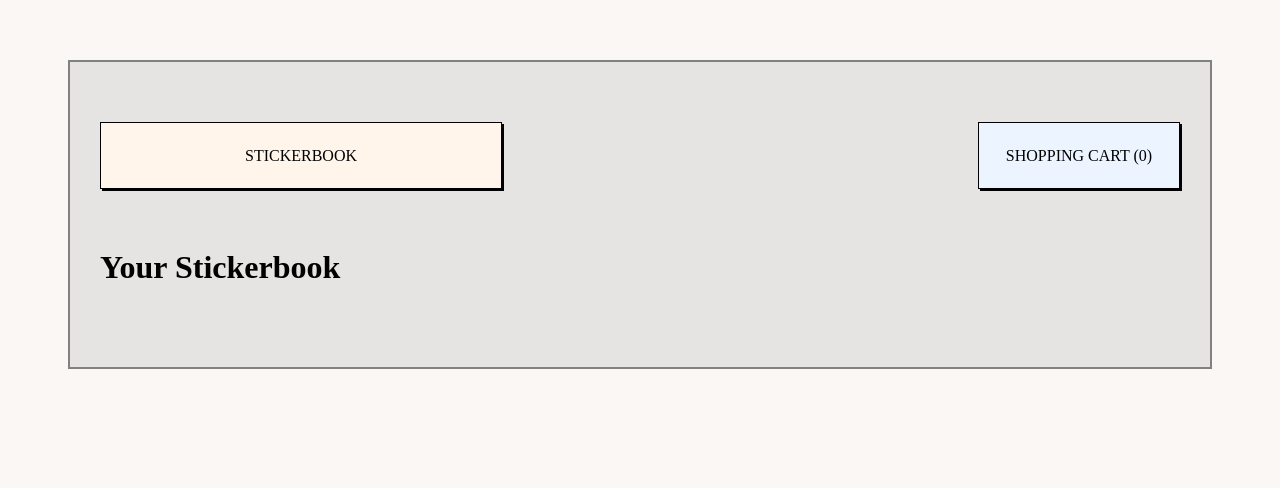
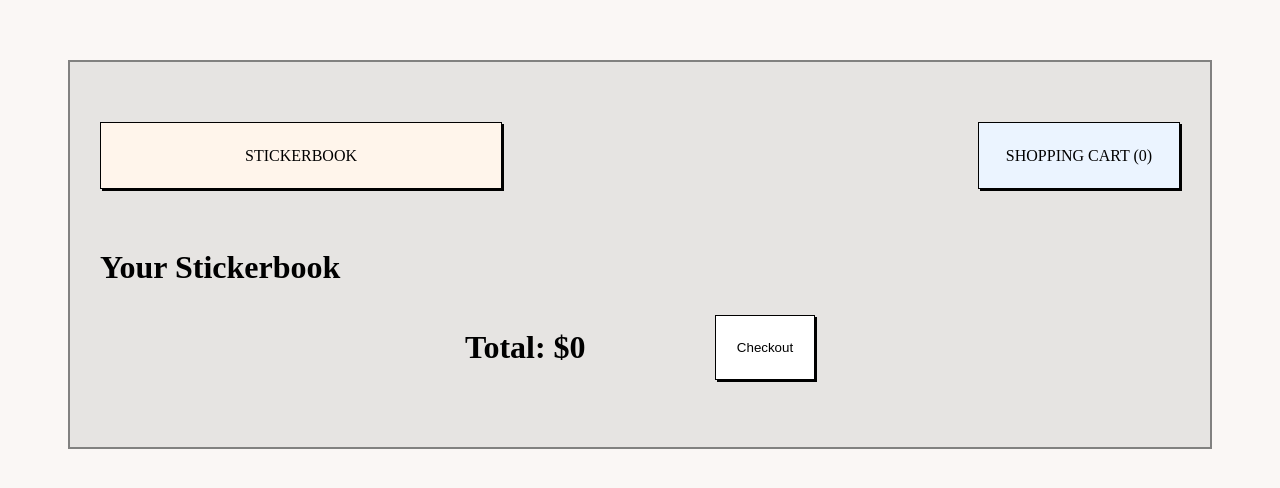
Before and after one commit to alexisraya/idm364-aar335, a SvelteKit app in the folder stickerbook/: page /cart in a window 1280 px wide. Shown: the top 488 px of the page. Built offline with nearby package versions, Linux system fonts and the light colour scheme.

Commit message:
cart functionality

```diff
--- a/stickerbook/src/app.d.ts
+++ b/stickerbook/src/app.d.ts
@@ -18,4 +18,6 @@ declare class Product {
 declare class CartItem {
 	id: string
 	quantity: number
+	price: number
+	image: string
 }
--- /dev/null
+++ b/stickerbook/src/lib/CartCard.svelte
@@ -0,0 +1,67 @@
+<script>
+	import { getItem } from "../stores/cartStore";
+	import QuantityBar from "./QuantityBar.svelte";
+
+    export let id;
+
+    const item = getItem(id);
+    console.log(item)
+    const name = item.id;
+    const imageSrc = item.image;
+    const price = item.price;
+</script>
+
+<div class="cart-card-container">
+    <div class="image-container">
+        <img alt="{name} Sticker" src={imageSrc} class="item-image"/>
+    </div>
+    <div class="item-description-container">
+        <h3 class="item-name">{name}</h3>
+        <div class="item-price-container">
+            <h4>${price}</h4>
+            <QuantityBar id={name} />
+        </div>
+    </div>
+</div>
+<style>
+    h4{
+        margin: 5px 0;
+    }
+    .cart-card-container{
+        display: flex;
+        flex-direction: row;
+        justify-content: space-between;
+        align-items: center;
+        max-width: 450px;
+        column-gap: 50px;
+    }
+    .image-container{
+        display: flex;
+        flex-direction: column;
+    }
+    .item-price-container{
+        display: flex;
+        flex-direction: column;
+        justify-content: space-between;
+    }
+    .item-image{
+        width: 150px;
+        height: 150px;
+    }
+
+    @media screen and (max-width: 675px) {
+        .cart-card-container{
+            flex-direction: column;
+            justify-content: center;
+        }
+
+        .item-price-container{
+            flex-direction: row;
+            column-gap: 20px;
+        }
+
+        .item-name{
+            text-align: center;
+        }
+    }
+</style>
--- a/stickerbook/src/lib/Nav.svelte
+++ b/stickerbook/src/lib/Nav.svelte
@@ -1,27 +1,33 @@
 <script>
-	import { getCartCount } from "../stores/cartStore";
+	import { goto } from "$app/navigation";
+	import { cartCount } from "../stores/cartStore";
 
     let screenWidth;
     let smallThird = 40;
     let bigThird = 40;
-    $: cartCount = getCartCount(); //TODO bug not dynamically updating
 
     $: {
-        // TODO: make this dynamic
-        screenWidth = 800; // recieving window is not defined
+        screenWidth = 800;
         smallThird = (screenWidth - 200)/3;
         bigThird = screenWidth - (smallThird*2);
+    }
+
+    const goHome = () => {
+        goto("/");
+    }
+    const goCart = () => {
+        goto("/cart");
     }
 
 </script>
 
 <nav>
     <!-- <button class="button menu" style="width: {smallThird}px">MENU</button> -->
-    <div class="button title" style="width: {bigThird}px">
+    <div class="button title" style="width: {bigThird}px" on:click={goHome} on:keydown={goHome}>
         <a href="/">STICKERBOOK</a>
     </div>
-    <div class="button cart" style="width: {smallThird}px">
-        <a href="/cart">SHOPPING CART ({cartCount})</a>
+    <div class="button cart" style="width: {smallThird}px" on:click={goCart} on:keydown={goCart}>
+        <a href="/cart">SHOPPING CART ({$cartCount})</a>
     </div>
 </nav>
 
--- /dev/null
+++ b/stickerbook/src/lib/QuantityBar.svelte
@@ -0,0 +1,67 @@
+<script>
+	import { addToCart, deleteFromCart, getItem, removeFromCart } from "../stores/cartStore";
+    import trashCan from "$lib/assets/trashCan.svg"
+
+    export let id;
+    const item = getItem(id);
+    let quantity = item.quantity;
+    const trashIcon = trashCan;
+
+    const increaseItem = () => {
+        addToCart(item);
+        quantity = item.quantity
+    }
+    const decreaseItem = () => {
+        removeFromCart(item.id);
+        quantity = item.quantity
+    }
+    const deleteItem = () => {
+        deleteFromCart(item.id);
+    }
+</script>
+
+<div class="container">
+    {#if quantity == 1}
+    <button class="button minus" on:click={deleteItem}>
+        <img src={trashIcon} alt="trash"/>
+    </button>
+    {:else}
+    <button class="button minus" on:click={decreaseItem}>-</button>
+    {/if}
+    <p>{quantity}</p>
+    <button class="button plus" on:click={increaseItem}>+</button>
+</div>
+
+<style>
+    .container{
+        display: flex;
+        flex-direction: row;
+        justify-content: space-between;
+        align-items: center;
+        width: 100px;
+    }
+    .button{
+        color: black;
+        display: flex;
+        height: 25px;
+        width: 25px;
+        border: 1px solid black;
+        text-align: center;
+        align-items: center;
+        justify-content: center;
+        box-shadow: 2px 2px black;
+        cursor: pointer;
+    }
+
+    .button:active{
+        box-shadow: none;
+    }
+
+    .minus{
+        background-color: #FFEBEB;
+    }
+
+    .plus{
+        background-color: #F6FFEB;
+    }
+</style>
--- a/stickerbook/src/routes/cart/+page.svelte
+++ b/stickerbook/src/routes/cart/+page.svelte
@@ -1,12 +1,59 @@
 <script lang="ts">
-	import { getCartStore } from "../../stores/cartStore";
+	import CartCard from "$lib/CartCard.svelte";
+    import { getCartStore, cartTotal } from "../../stores/cartStore";
 
-    const cart = getCartStore();
+    let cart = getCartStore();
+
+    $: {
+        cart = getCartStore();
+    }
+
 </script>
 
 <h1>Your Stickerbook</h1>
-{#each cart as item}
-    <div>
-        <h3>{item.id}</h3>
+<div class="card-container">
+    {#each cart as item}
+        <CartCard id={item.id} />
+        <hr style="width:50%;text-align:center;">
+    {/each}
+    <div class="checkout-container">
+        <h1>Total: ${$cartTotal}</h1>
+        <button class="checkout-button">Checkout</button>
     </div>
-{/each}
+</div>
+
+<style>
+    .card-container{
+        display: flex;
+        flex-direction: column;
+        align-items: center;
+        justify-content: center;
+        row-gap: 50px;
+    }
+
+    .checkout-container{
+        display: flex;
+        justify-content: space-between;
+        align-items: center;
+        width: 100%;
+        max-width: 350px;
+    }
+
+    .checkout-button{
+        color: black;
+        background-color: white;
+        display: flex;
+        height: 65px;
+        border: 1px solid black;
+        text-align: center;
+        align-items: center;
+        justify-content: center;
+        box-shadow: 2px 2px black;
+        cursor: pointer;
+        width: 100px;
+    }
+
+    .button:active{
+        box-shadow: none;
+    }
+</style>
--- a/stickerbook/src/stores/cartStore.ts
+++ b/stickerbook/src/stores/cartStore.ts
@@ -2,18 +2,86 @@ import { writable, get } from "svelte/store";
 
 // [ {id: "1", quanity: 5}, {id: "2", quanity: 3}]
 export const cartStore = writable<CartItem[]>([]);
+export const cartCount = writable(0);
+export const cartTotal = writable(0);
 
 export const getCartStore = () => {
-    return(get(cartStore));
+    let arr: CartItem[] = [];
+    cartStore.subscribe(result => {
+        arr = result
+    })
+    return arr;
 }
 
 export const getCartCount = () => {
-    return(get(cartStore).length)
+    let count = 0;
+    const items = get(cartStore);
+    console.log(items)
+    items.forEach(function(item) {
+        count += item.quantity;
+    });
+    cartCount.set(count)
 }
 
-export const addToCart = (id: string) => {
+export const getCartTotal = () => {
+    let total = 0.00;
     const items = get(cartStore);
+    console.log(items)
+    items.forEach(function(item) {
+        total += item.quantity*item.price;
+    });
+    total = total.toFixed(2);
+    cartTotal.set(total)
+}
+
+export const addToCart = (stickerItem: {id: string, price:number, image: string}) => {
+    const items = get(cartStore);
+    const id = stickerItem.id
     cartStore.update(() => {
-        return [ ...items, { id: id, quantity: 1} ]
+        const index = items.findIndex((i) => i.id == id);
+        if (index == -1) {
+            items.push({id: id, quantity: 1, price: stickerItem.price, image: stickerItem.image})
+        } else {
+            const quantity = items[index].quantity +1;
+            items[index]. quantity = quantity;
+        }
+        getCartCount();
+        getCartTotal();
+        return items;
     });
 }
+
+export const removeFromCart = (id: string) => {
+    const items = get(cartStore);
+    console.log(items)
+    cartStore.update(() => {
+        const index = items.findIndex((i) => i.id == id);
+        const quantity = items[index].quantity-1;
+        if (quantity <=0) {
+            deleteFromCart(id)
+        } else {
+            items[index]. quantity = quantity;
+        }
+        getCartCount();
+        getCartTotal();
+        return items;
+    });
+}
+
+export const deleteFromCart = (id: string) => {
+    const items = get(cartStore);
+    console.log(items)
+    cartStore.update(() => {
+        const index = items.findIndex((i) => i.id == id);
+        items.splice(index, 1);
+        getCartCount();
+        getCartTotal();
+        return items;
+    });
+}
+
+export const getItem = (id: string) => {
+    const items = get(cartStore);
+    const index = items.findIndex((i) => i.id == id);
+    return (items[index])
+}
```
Also changed, not shown: stickerbook/src/lib/StickerItem.svelte (+9 -5 lines), stickerbook/src/lib/StickerItemCard.svelte (+10 -6 lines), stickerbook/src/lib/assets/trashCan.svg (added).
